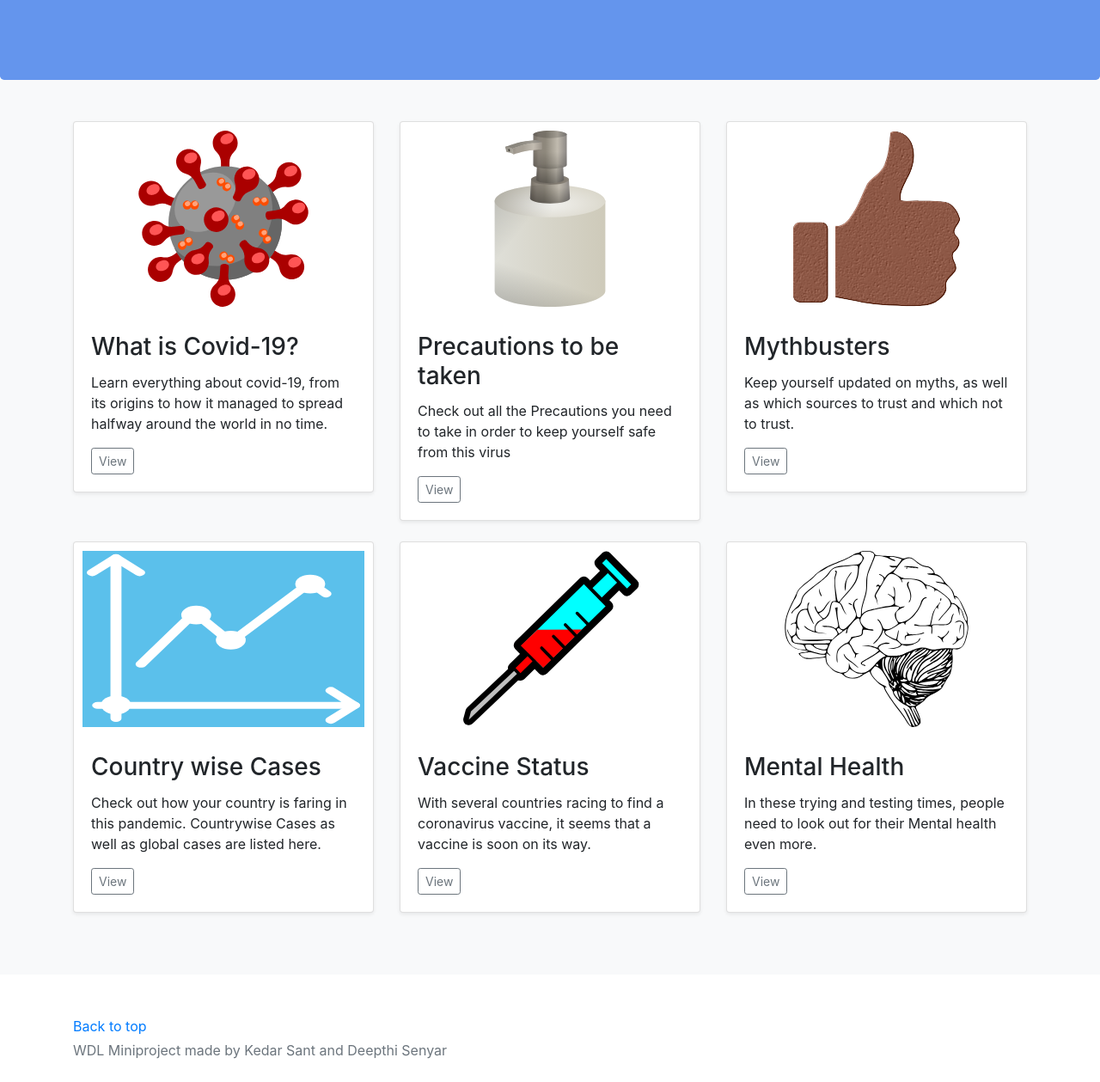
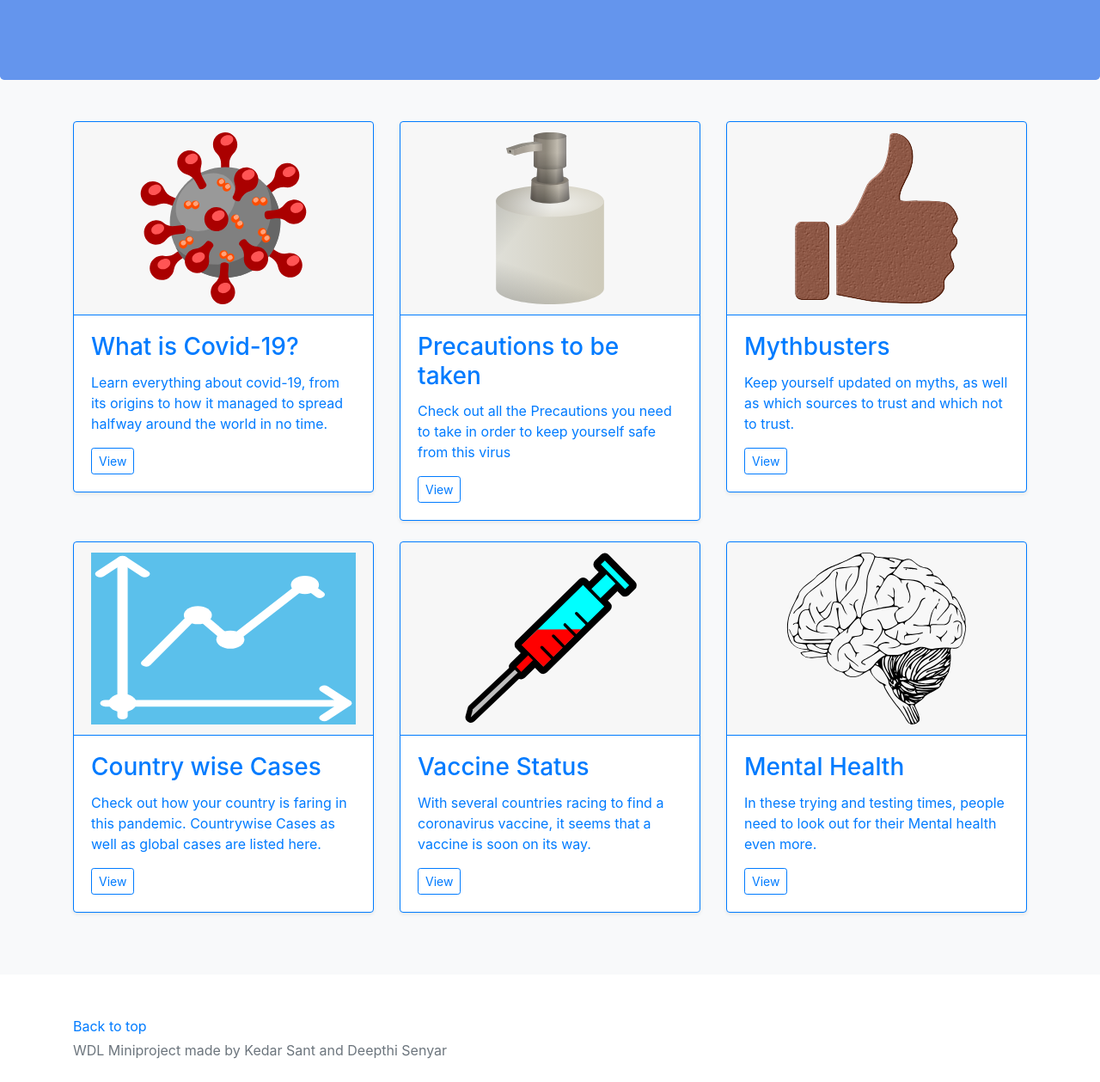
Before and after one commit to KedarSant/Corona-Statistics, a plain HTML site: page index.html in a window 1280 px wide. Shown: the part 421-1680 px from the top of the page at 86% size. Drawn offline with nearby package versions, Linux system fonts and the light colour scheme.

Commit message:
visual improvements

```diff
--- a/index.html
+++ b/index.html
@@ -70,9 +70,6 @@
                 transform: translateY(-10px);
             }
 
-            img {
-                padding: 10px;
-            }
         </style>
 
     </head>
@@ -111,74 +108,74 @@
                 <div class="container">
                     <div class="row">
                         <div class="col-md-4">
-                            <div class="card mb-4 shadow-sm">
-                                <img src="Images/virus.svg" width='100%' height='225'></img>
-                                <div class="card-body">
+                            <div class="card mb-4 border-primary shadow-sm">
+                                <img class='card-header border-primary' src="Images/virus.svg" width='100%' height='225'></img>
+                                <div class="card-body text-primary">
                                     <h3 class="card-title">What is Covid-19?</h3>
                                     <p class="card-text">Learn everything about covid-19, from its origins to how it managed
                                         to spread halfway around the world in no time.
                                     </p>
-                                    <button type="button" class="btn btn-sm btn-outline-secondary">View</button>
+                                    <button type="button" class="btn btn-sm btn-outline-primary">View</button>
                                 </div>
                             </div>
                         </div>
                         <div class="col-md-4">
-                            <div class="card mb-4 shadow-sm">
-                                <img src="Images/sanitizer.svg" width='100%' height='225'></img>
-                                <div class="card-body">
+                            <div class="card mb-4 border-primary shadow-sm">
+                                <img class='card-header border-primary' src="Images/sanitizer.svg" width='100%' height='225'></img>
+                                <div class="card-body text-primary">
                                     <h3 class="card-title">Precautions to be taken</h3>
                                     <p class="card-text">
                                         Check out all the Precautions you need to take in order to keep yourself safe from this virus
                                     </p>
-                                    <button type="button" class="btn btn-sm btn-outline-secondary">View</button>
+                                    <button type="button" class="btn btn-sm btn-outline-primary">View</button>
                                 </div>
                             </div>
                         </div>
                         <div class="col-md-4">
-                            <div class="card mb-4 shadow-sm">
-                                <img src="Images/thumbs.svg" width='100%' height='225'></img>
-                                <div class="card-body">
+                            <div class="card mb-4 border-primary shadow-sm">
+                                <img class='card-header border-primary' src="Images/thumbs.svg" width='100%' height='225'></img>
+                                <div class="card-body text-primary">
                                     <h3 class="card-title">Mythbusters</h3>
                                     <p class="card-text">
                                         Keep yourself updated on myths, as well as which sources to trust and which not to trust.
                                     </p>
-                                    <button type="button" class="btn btn-sm btn-outline-secondary">View</button>
+                                    <button type="button" class="btn btn-sm btn-outline-primary">View</button>
                                 </div>
                             </div>
                         </div>
                         <div class="col-md-4">
-                            <div class="card mb-4 shadow-sm">
-                                <img src="Images/graph.svg" width='100%' height='225'></img>
-                                <div class="card-body">
+                            <div class="card mb-4 border-primary shadow-sm">
+                                <img class='card-header border-primary' src="Images/graph.svg" width='100%' height='225'></img>
+                                <div class="card-body text-primary">
                                     <h3 class="card-title">Country wise Cases</h3>
                                     <p class="card-text">Check out how your country is faring in this pandemic. Countrywise Cases
                                         as well as global cases are listed here.
                                     </p>
-                                    <button type="button" class="btn btn-sm btn-outline-secondary">View</button>
+                                    <button type="button" class="btn btn-sm btn-outline-primary">View</button>
                                 </div>
                             </div>
                         </div>
                         <div class="col-md-4">
-                            <div class="card mb-4 shadow-sm">
-                                <img src="Images/syringe.svg" width='100%' height='225'></img>
-                                <div class="card-body">
+                            <div class="card mb-4 border-primary shadow-sm">
+                                <img class='card-header border-primary' src="Images/syringe.svg" width='100%' height='225'></img>
+                                <div class="card-body text-primary">
                                     <h3 class="card-title">Vaccine Status</h3>
                                     <p class="card-text">With several countries racing to find a coronavirus vaccine,
                                         it seems that a vaccine is soon on its way.
                                     </p>
-                                    <button type="button" class="btn btn-sm btn-outline-secondary">View</button>
+                                    <button type="button" class="btn btn-sm btn-outline-primary">View</button>
                                 </div>
                             </div>
                         </div>
                         <div class="col-md-4">
-                            <div class="card mb-4 shadow-sm">
-                                <img src="Images/brain.svg" width='100%' height='225'></img>
-                                <div class="card-body">
+                            <div class="card mb-4 border-primary shadow-sm">
+                                <img class='card-header border-primary' src="Images/brain.svg" width='100%' height='225'></img>
+                                <div class="card-body text-primary">
                                     <h3 class="card-title">Mental Health</h3>
                                     <p class="card-text">In these trying and testing times, people need to look out for their Mental
                                         health even more.
                                     </p>
-                                    <button type="button" class="btn btn-sm btn-outline-secondary">View</button>
+                                    <button type="button" class="btn btn-sm btn-outline-primary">View</button>
                                 </div>
                             </div>
                         </div>
```
